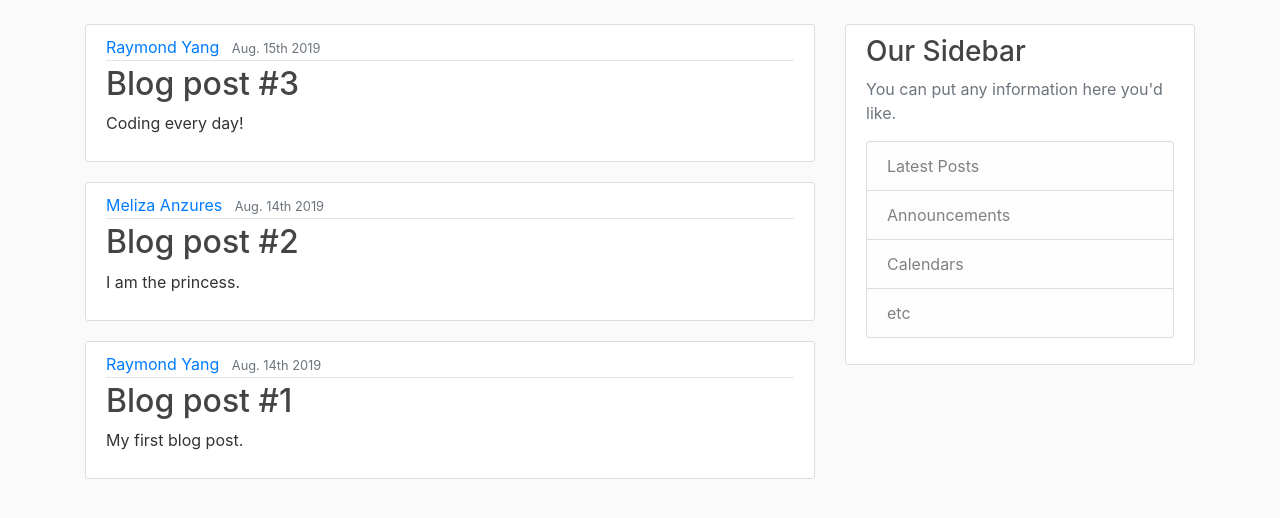
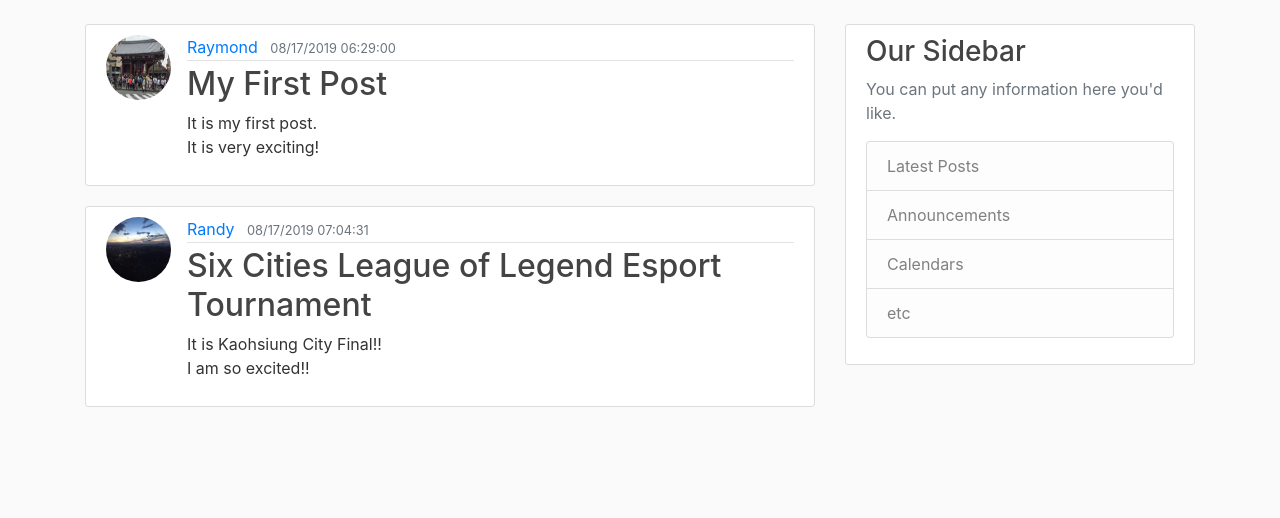
Before and after one commit to BrosCoffee/Flask_Blog, a Flask app: page / in a window 1280 px wide. Shown: the part 56-574 px from the top of the page. Run offline with Flask 2, Linux system fonts and the light colour scheme; data comes from the database, SQL or seed files in the repository; both versions use the stored data as it was after the commit; some libraries are stand-ins or nearby versions.

Commit message:
"New Post" page added and connected to db

```diff
--- a/flaskblog/models.py
+++ b/flaskblog/models.py
@@ -20,7 +20,7 @@ class User(db.Model, UserMixin):
 class Post(db.Model):
     id = db.Column(db.Integer, primary_key=True)
     title = db.Column(db.String(100), nullable=False)
-    date_posted = db.Column(db.DateTime, nullable=False, default=datetime.utcnow)
+    date_posted = db.Column(db.DateTime, nullable=False, default=datetime.utcnow())
     content = db.Column(db.Text, nullable=False)
     user_id = db.Column(db.Integer, db.ForeignKey('user.id'), nullable=False)
 
--- a/flaskblog/routes.py
+++ b/flaskblog/routes.py
@@ -3,34 +3,14 @@ import secrets
 from PIL import Image
 from flask import render_template, url_for, flash, redirect, request
 from flaskblog import app, db, bcrypt
-from flaskblog.forms import RegistrationForm, LoginForm, UpdateAccountForm
+from flaskblog.forms import RegistrationForm, LoginForm, UpdateAccountForm, PostForm
 from flaskblog.models import User, Post
 from flask_login import login_user, current_user, logout_user, login_required
-
-posts = [
-    {
-        'author': 'Raymond Yang',
-        'title': 'Blog post #3',
-        'content': 'Coding every day!',
-        'date_posted': 'Aug. 15th 2019'
-    },
-    {
-        'author': 'Meliza Anzures',
-        'title': 'Blog post #2',
-        'content': 'I am the princess.',
-        'date_posted': 'Aug. 14th 2019'
-    },
-{
-        'author': 'Raymond Yang',
-        'title': 'Blog post #1',
-        'content': 'My first blog post.',
-        'date_posted': 'Aug. 14th 2019'
-    }
-]
 
 @app.route('/')
 @app.route('/home')
 def home():
+    posts = Post.query.all()
     return render_template('home.html', posts=posts)
 
 @app.route('/about')
@@ -105,3 +85,15 @@ def account():
     image_file = url_for('static', filename='profile_pics/' + current_user.image_file)
     return render_template('account.html', title="Ray's blog - Account",
                            image_file=image_file, form=form)
+
+@app.route('/post/new', methods = ['GET', 'POST'])
+@login_required
+def new_post():
+    form = PostForm()
+    if form.validate_on_submit():
+        post = Post(title=form.title.data, content=form.content.data, author=current_user)
+        db.session.add(post)
+        db.session.commit()
+        flash('Your post has been created!', 'success')
+        return redirect(url_for('home'))
+    return render_template('create_post.html', title="Ray's blog - New Post", form=form)
--- a/flaskblog/templates/home.html
+++ b/flaskblog/templates/home.html
@@ -2,10 +2,11 @@
 {% block content %}
     {% for post in posts %}
         <article class="media content-section">
-          <div class="media-body">
+            <img class="rounded-circle article-img" src="{{ url_for('static', filename='profile_pics/' + post.author.image_file) }}">
+            <div class="media-body">
             <div class="article-metadata">
-              <a class="mr-2" href="#">{{ post.author }}</a>
-              <small class="text-muted">{{ post.date_posted }}</small>
+                <a class="mr-2" href="#">{{ post.author.username }}</a>
+                <small class="text-muted">{{ post.date_posted.strftime('%m/%d/%Y %H:%M:%S') }}</small>
             </div>
             <h2><a class="article-title" href="#">{{ post.title }}</a></h2>
             <p class="article-content">{{ post.content }}</p>
--- a/flaskblog/templates/layout.html
+++ b/flaskblog/templates/layout.html
@@ -31,6 +31,7 @@
             <!-- Navbar Right Side -->
             <div class="navbar-nav">
                 {% if current_user.is_authenticated %}
+                    <a class="nav-item nav-link" href="{{ url_for('new_post') }}">New Post</a>
                     <a class="nav-item nav-link" href="{{ url_for('account') }}">Account</a>
                     <a class="nav-item nav-link" href="{{ url_for('logout') }}">Logout</a>
                 {% else %}
```
Also changed, not shown: flaskblog/forms.py (+6 -1 lines), flaskblog/templates/create_post.html (added, +40 -0 lines), flaskblog/site.db, flaskblog/static/profile_pics/6ef66163056215c2.jpg (added).
